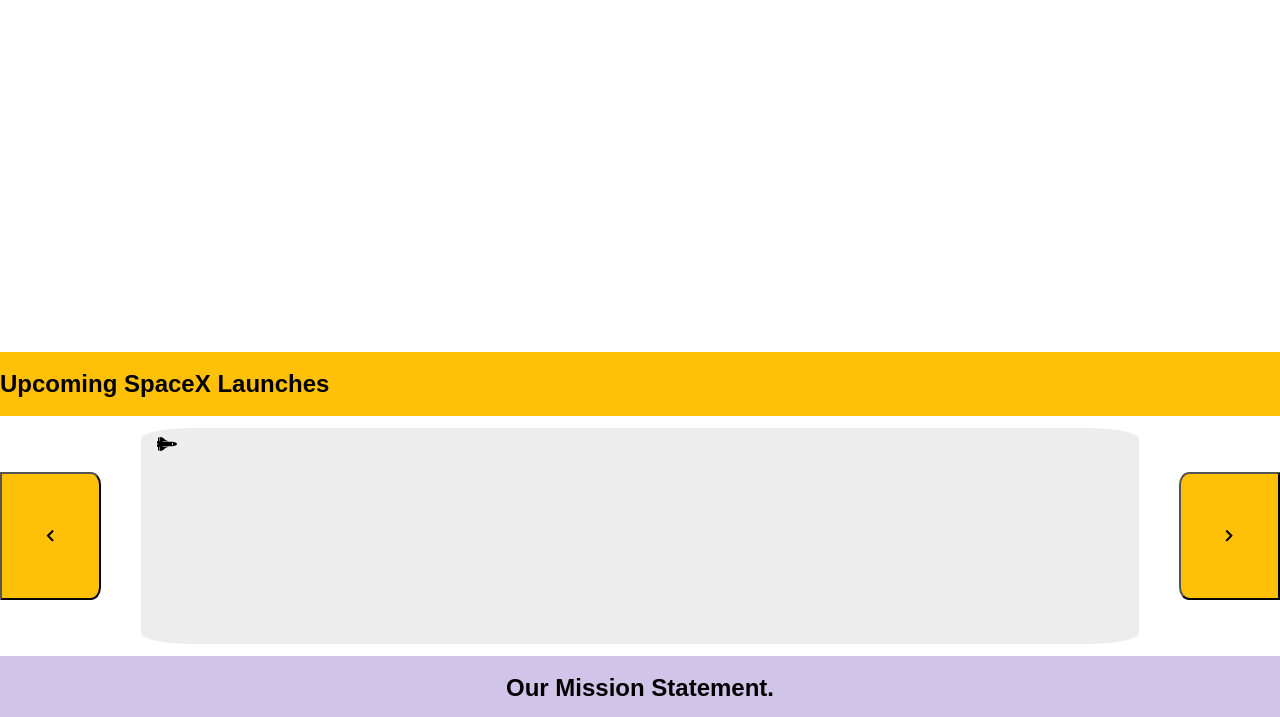
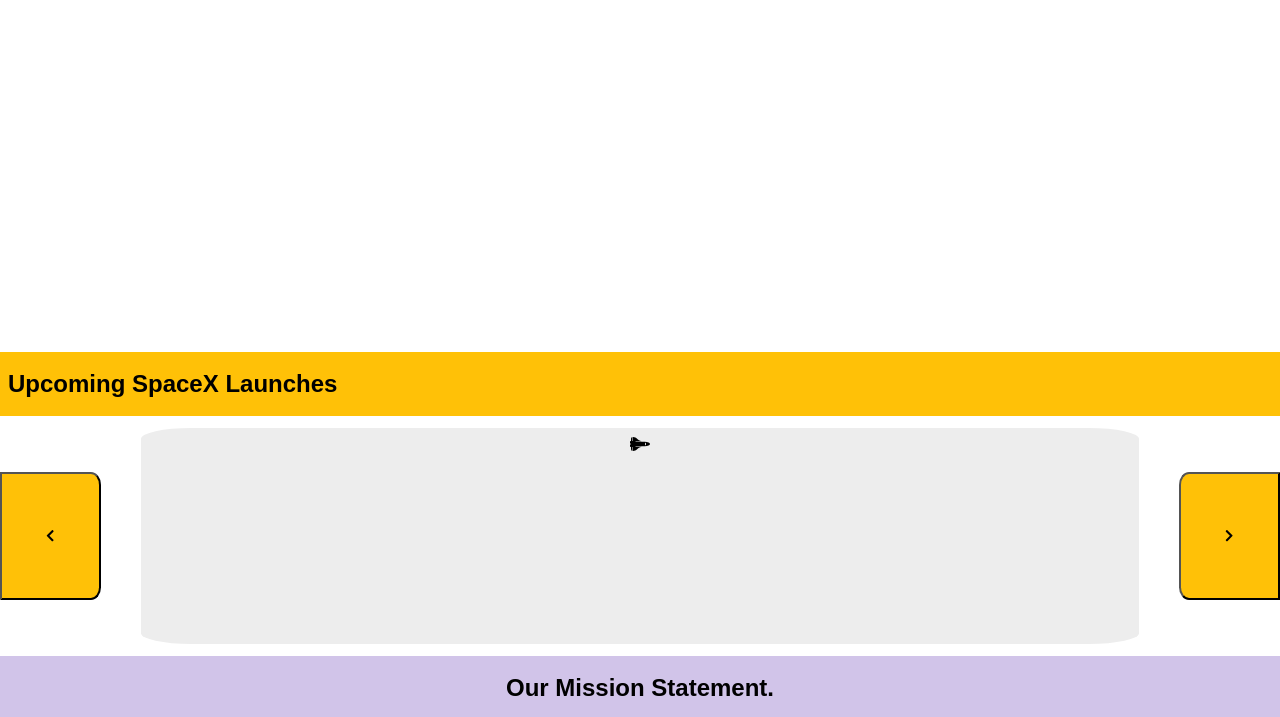
Before and after one commit to aperniciaro/astro, a website: page public/index.html in a window 1280 px wide. Both pictures are taken after a click on the button 50 px from the left and 604 px from the top of the page. Shown: the part 68-785 px from the top of the page. Drawn offline with Linux system fonts and the light colour scheme; no server answers.

Commit message:
styling of launch data

```diff
--- a/public/main.js
+++ b/public/main.js
@@ -109,7 +109,7 @@
   nameLogo.classList.add('fa-space-shuttle')
   nameElement.appendChild(nameLogo)
 
-  const nameText = document.createElement('h3')
+  const nameText = document.createElement('h4')
   nameText.classList.add('launch-name')
   nameText.textContent = launchArray[index].launchName
   nameElement.appendChild(nameText)
@@ -141,8 +141,9 @@
 
   const timeText = document.createElement('p')
   timeText.classList.add('launch-time')
-  timeText.textContent = countdown(index)
-  console.log(timeText.textContent)
+  // timeText.textContent = countdown(index)
+  timeText.textContent = launchArray[index].launchTime
+  // console.log(timeText.textContent)
   timeElement.appendChild(timeText)
   //launch location
   const locationElement = document.createElement('span')
--- a/public/screen.css
+++ b/public/screen.css
@@ -77,6 +77,7 @@
   height: 4rem;
   display: flex;
   align-items: center;
+  padding-left: 0.5rem;
 }
 
 .carousel {
@@ -120,8 +121,17 @@
   flex-direction: row;
   justify-content: left;
   align-items: center;
-  padding: 0.5rem 0.5rem 0 0.5rem;
-  margin: 0 0.5rem 0 0.5rem;
+  margin: 0.5rem 0.5rem 0 0.5rem;
+}
+
+.name-element {
+  justify-content: center;
+  text-align: center;
+}
+
+h4 {
+  margin: 0;
+  padding: 0;
 }
 
 .description-element {
```
